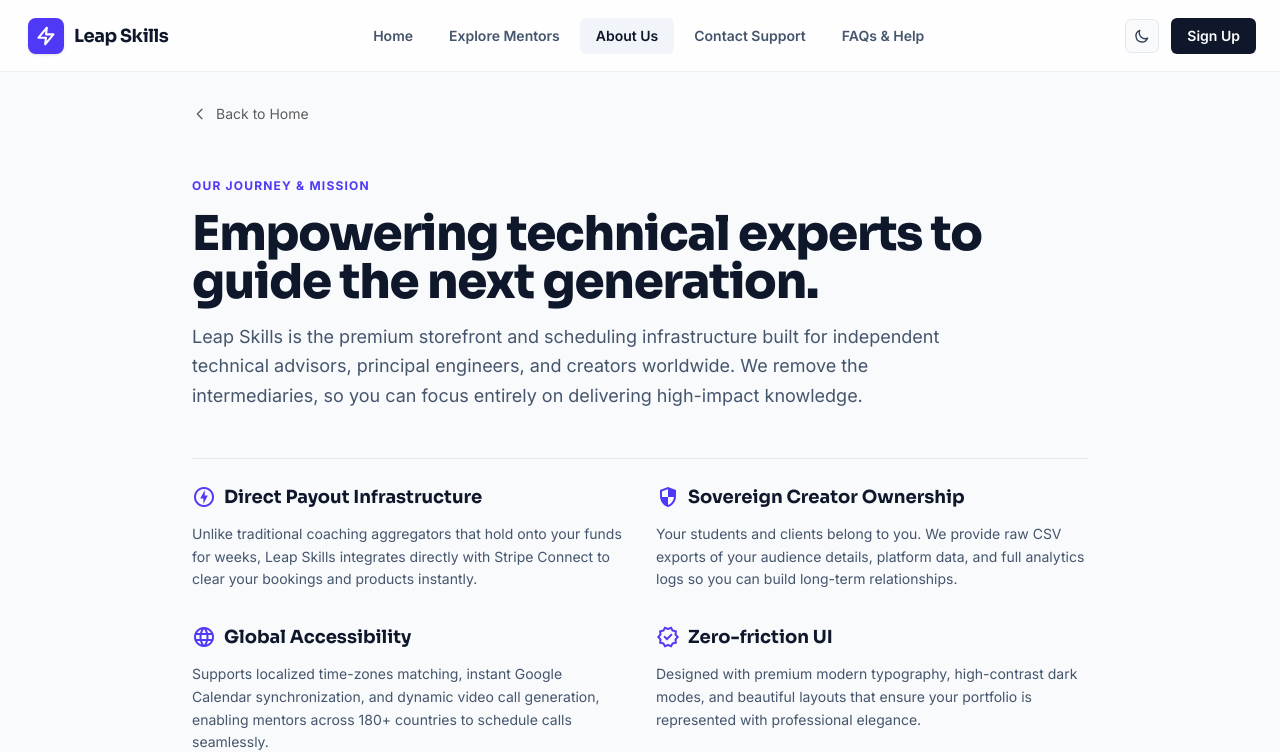
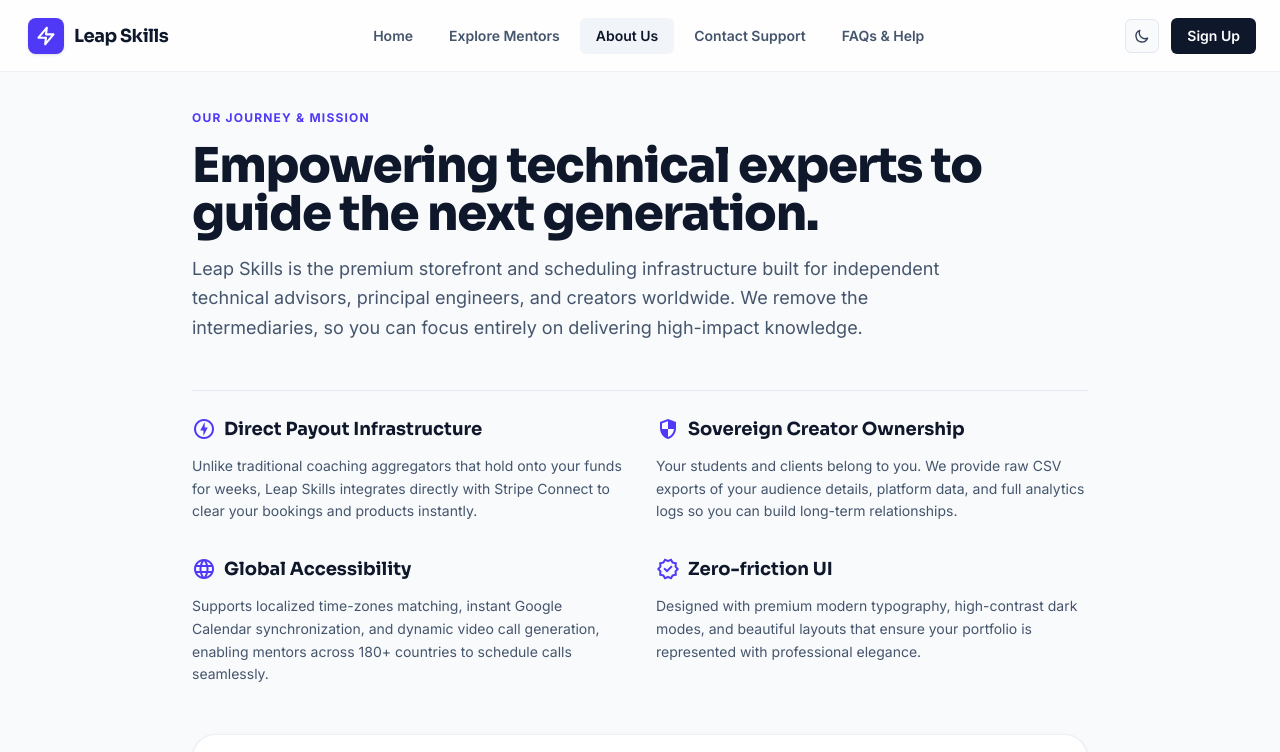
Before and after one commit to arqam66/mvp_leap_skills, a Next.js app: page /about in a window 1280 px wide. Shown: the top 752 px of the page. Built offline with nearby package versions, Linux system fonts and the light colour scheme.

Commit message:
fix: remove Back to Home from pages, fix Dashboard dark mode bg

```diff
--- a/src/app/about/page.tsx
+++ b/src/app/about/page.tsx
@@ -1,25 +1,11 @@
 'use client';
 
-import React from 'react';
-import { useRouter } from 'next/navigation';
 
 export default function AboutPage() {
-  const router = useRouter();
 
   return (
     <div className="min-h-screen bg-slate-50 dark:bg-slate-950 text-slate-900 dark:text-slate-100 pt-[104px] pb-20 px-6">
       <div className="max-w-4xl mx-auto space-y-12">
-        {/* Breadcrumb / Back */}
-        <button
-          onClick={() => router.push('/')}
-          className="flex items-center gap-2 text-sm text-[#5f5e5e] dark:text-slate-400 hover:text-slate-900 dark:hover:text-white transition-colors cursor-pointer"
-        >
-          <svg className="w-4 h-4" fill="none" viewBox="0 0 24 24" stroke="currentColor" strokeWidth={2}>
-            <path strokeLinecap="round" strokeLinejoin="round" d="M15 19l-7-7 7-7" />
-          </svg>
-          Back to Home
-        </button>
-
         {/* Hero Section */}
         <div className="space-y-4">
           <div className="inline-block text-xs font-bold uppercase tracking-widest text-indigo-600 dark:text-indigo-400">
--- a/src/app/contact/page.tsx
+++ b/src/app/contact/page.tsx
@@ -83,17 +83,6 @@
   return (
     <div className="min-h-screen bg-slate-50 dark:bg-slate-950 text-slate-900 dark:text-slate-100 pt-[104px] pb-20 px-6">
       <div className="max-w-xl mx-auto space-y-8">
-        {/* Breadcrumb */}
-        <button
-          onClick={() => router.push('/')}
-          className="flex items-center gap-2 text-sm text-[#5f5e5e] dark:text-slate-400 hover:text-slate-900 dark:hover:text-white transition-colors cursor-pointer"
-        >
-          <svg className="w-4 h-4" fill="none" viewBox="0 0 24 24" stroke="currentColor" strokeWidth={2}>
-            <path strokeLinecap="round" strokeLinejoin="round" d="M15 19l-7-7 7-7" />
-          </svg>
-          Back to Home
-        </button>
-
         <div className="space-y-3 text-center md:text-left">
           <h1 className="font-headline text-3xl md:text-4xl font-extrabold text-slate-900 dark:text-white">
             Contact Support
--- a/src/app/faq/page.tsx
+++ b/src/app/faq/page.tsx
@@ -54,17 +54,6 @@
   return (
     <div className="min-h-screen bg-slate-50 dark:bg-slate-950 text-slate-900 dark:text-slate-100 pt-[104px] pb-20 px-6">
       <div className="max-w-3xl mx-auto space-y-8">
-        {/* Breadcrumb */}
-        <button
-          onClick={() => router.push('/')}
-          className="flex items-center gap-2 text-sm text-[#5f5e5e] dark:text-slate-400 hover:text-slate-900 dark:hover:text-white transition-colors cursor-pointer"
-        >
-          <svg className="w-4 h-4" fill="none" viewBox="0 0 24 24" stroke="currentColor" strokeWidth={2}>
-            <path strokeLinecap="round" strokeLinejoin="round" d="M15 19l-7-7 7-7" />
-          </svg>
-          Back to Home
-        </button>
-
         <div className="space-y-3 text-center md:text-left">
           <h1 className="font-headline text-3xl md:text-4xl font-extrabold text-slate-900 dark:text-white">
             FAQs &amp; Help Center
--- a/src/components/Dashboard.tsx
+++ b/src/components/Dashboard.tsx
@@ -86,7 +86,7 @@
   };
 
   return (
-    <div className="min-h-screen bg-[#F9FAFB] flex flex-col md:flex-row">
+    <div className="min-h-screen bg-slate-50 dark:bg-slate-950 flex flex-col md:flex-row">
       <aside className="w-full md:w-64 bg-[#1a1c1c] text-slate-100 flex flex-col justify-between shrink-0 select-none md:h-screen md:sticky md:top-0">
         <div>
           <div className="p-6 border-b border-gray-800 flex items-center justify-between">
```
